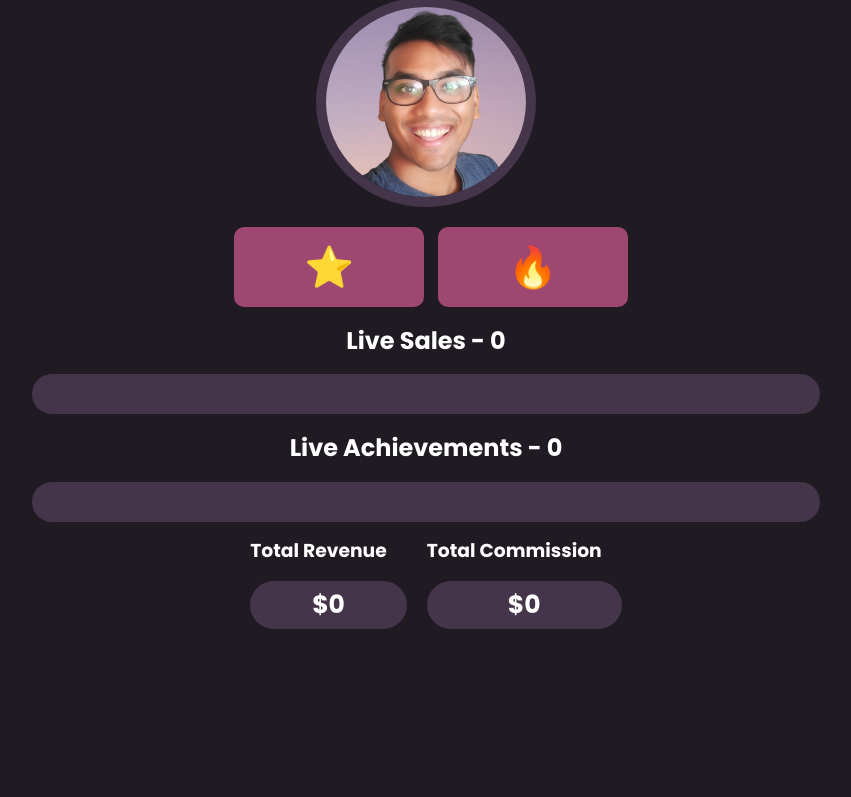
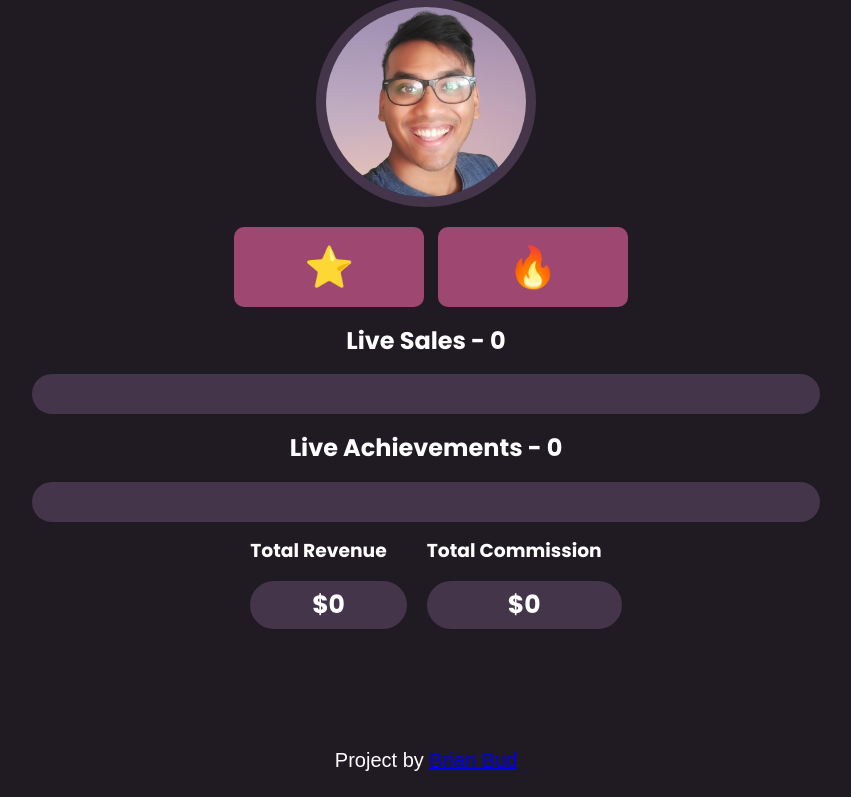
Before and after one commit to brianbud/salesboard, a website built with Vite: page index.html in a window 1280 px wide. Shown: the part 83-880 px from the top of the page, without its empty margins (214-1065 px from the left). Built offline with nearby package versions, Linux system fonts and the light colour scheme.

Commit message:
add live demo

```diff
--- a/index.css
+++ b/index.css
@@ -20,6 +20,12 @@ html, body {
     flex-direction: column;
     background: #201A23;
     align-items: center;
+}
+
+p {
+    padding-top: 100px;
+    font-size: 20px;
+    font-family: sans-serif;
 }
 
 img {
--- a/index.html
+++ b/index.html
@@ -31,6 +31,7 @@
         <div class="financial-counter" id="comission">$0</div>
       </div>
     </div>
+    <p>Project by <a href ="https://github.com/brianbud/salesboard" target="_blank">Brian Bud</a></p>
     <script src="index.js"></script>
   </body>
 </html>
```
Also changed, not shown: README.md.
